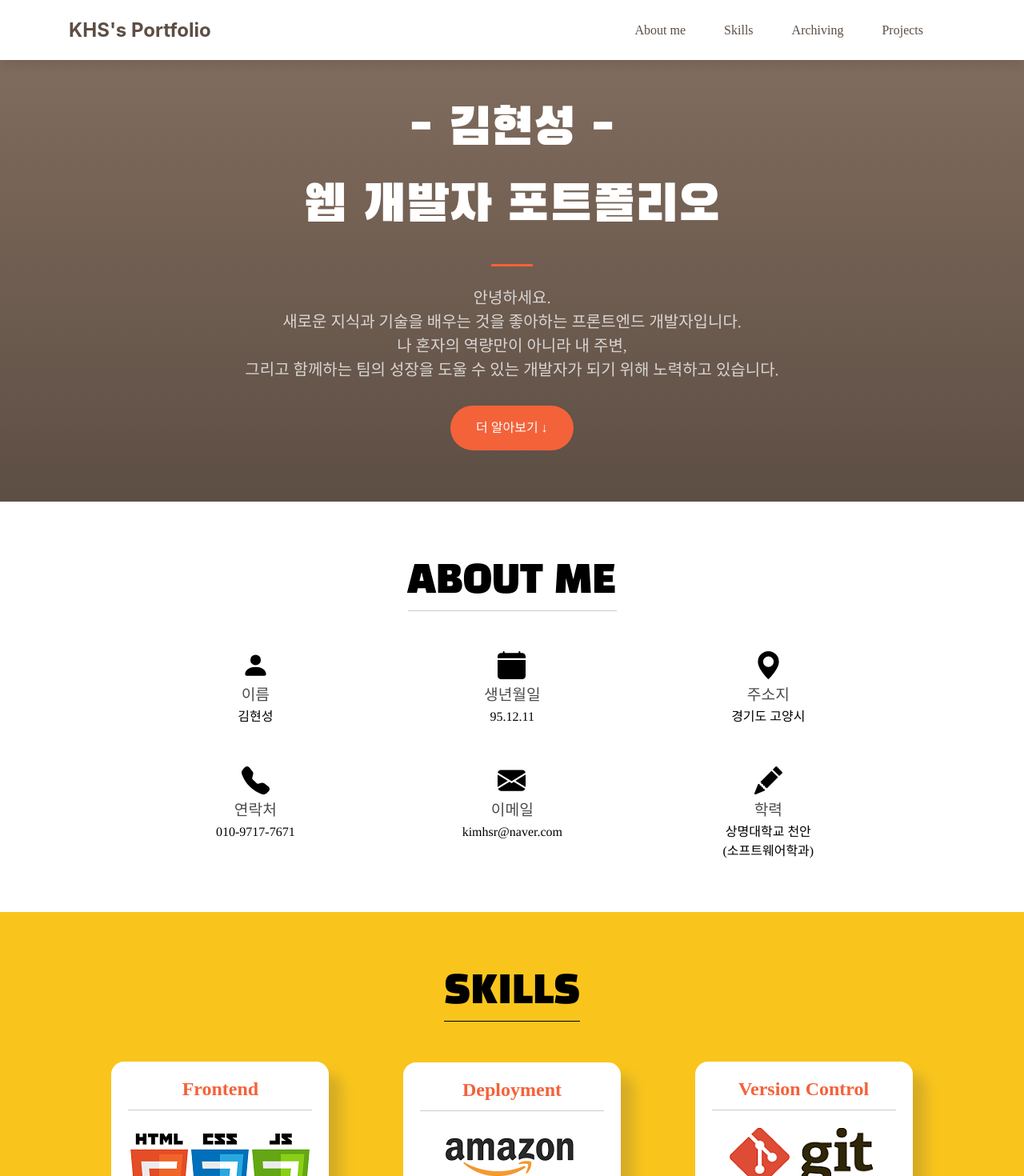
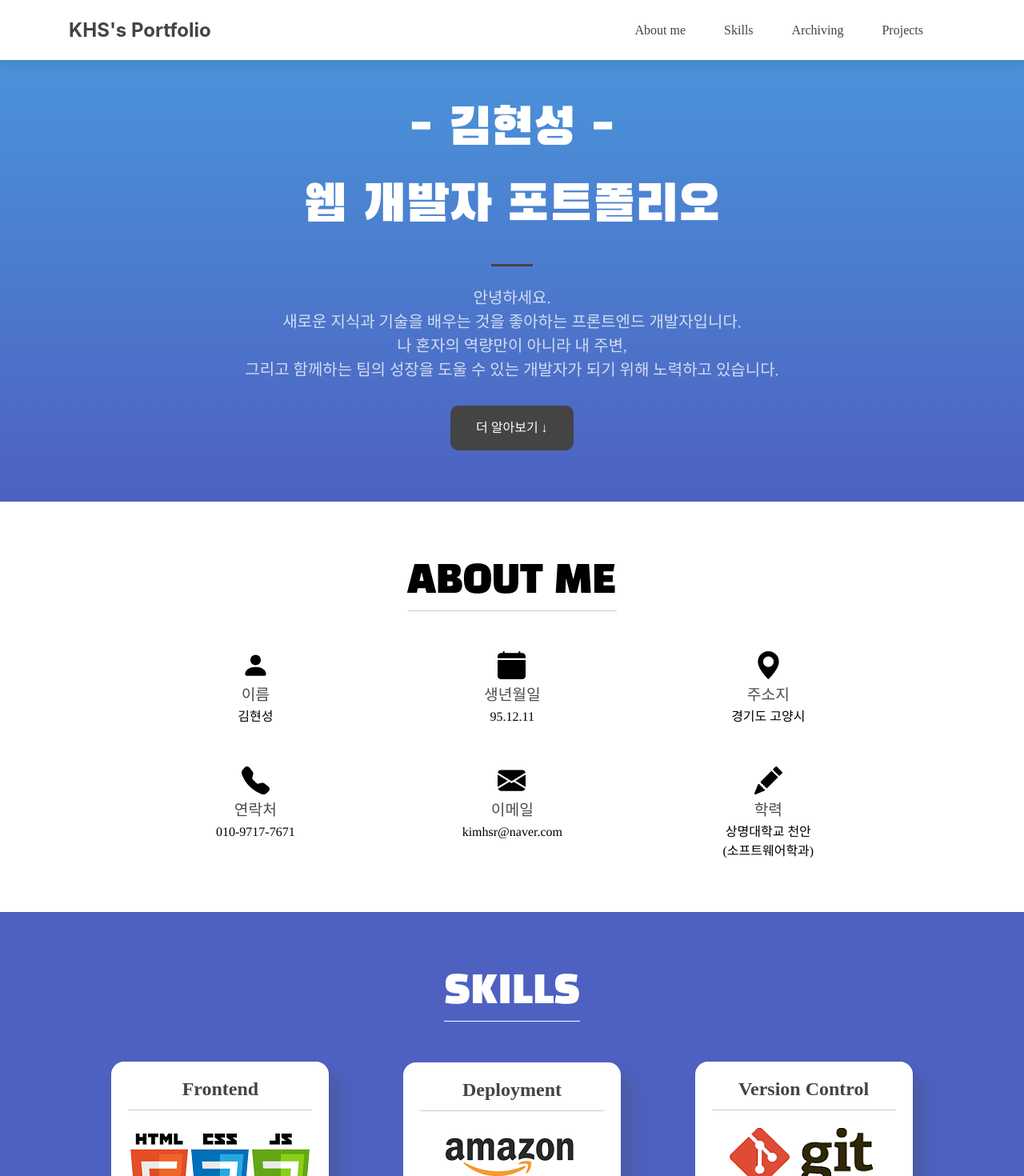
Before and after one commit to kimhsr/khs-portfolio, a React (Create React App) app: page / in a window 1280 px wide. Shown: the top 1470 px of the page at 80% size. Built offline with nearby package versions, Linux system fonts and the light colour scheme; a web font is replaced by a local one.

Commit message:
배경색 글자색 변경 및 Link 위치 조절

```diff
--- a/src/components/Banner.css
+++ b/src/components/Banner.css
@@ -1,5 +1,5 @@
 .bannerBackground {
-  background: linear-gradient(#857061, #5d4e44);
+  background-image: linear-gradient(to bottom, #499add, #4e61c0);
   width: 100%;
   padding: 4rem 0rem;
 }
@@ -28,7 +28,7 @@
   width: 3.25rem;
   margin: 1.5rem auto;
   border: none;
-  border-top: 0.2rem solid #f4623a;
+  border-top: 0.2rem solid #444;
 }
 
 .bannerTextBottom {
@@ -45,8 +45,8 @@
   margin-top: 30px;
   padding: 1rem 2rem;
   border: none;
-  border-radius: 10rem;
-  background-color: #f4623a;
+  border-radius: 10px;
+  background-color: #444;
   text-decoration: none;
   color: #fff;
   line-height: 1.5;
@@ -55,7 +55,7 @@
 }
 
 .bannerButton:hover {
-  background-color: #f24516;
+  background-color: #05112a;
 }
 
 @media screen and (max-width: 992px) {
--- a/src/components/Banner.js
+++ b/src/components/Banner.js
@@ -23,7 +23,7 @@ function Banner() {
             그리고 함께하는 팀의 성장을 도울 수 있는 개발자가 되기 위해 노력하고
             있습니다.
           </div>
-          <Link to="aboutScroll" spy={true} smooth={true} offset={-75}>
+          <Link to="aboutScroll" spy={true} smooth={true} offset={-70}>
             <div className="bannerButton">더 알아보기 ↓</div>
           </Link>
         </div>
--- a/src/components/Nav.css
+++ b/src/components/Nav.css
@@ -13,35 +13,6 @@ ul {
   width: 100%;
 }
 
-.nav__white {
-  background-color: #fff;
-}
-
-.nav__black {
-  color: #5d4e44 !important;
-}
-
-.nav__black:hover {
-  color: #f4623a !important;
-}
-
-.nav__white {
-  background-color: #fff;
-}
-
-.nav__black {
-  color: #5d4e44 !important;
-}
-
-.nav__black:hover {
-  color: #f4623a !important;
-}
-
-.nav {
-  z-index: 1000;
-  width: 100%;
-}
-
 .nav__header {
   display: flex;
   align-items: center;
@@ -53,13 +24,13 @@ ul {
   display: inline-block;
   font-weight: 700;
   font-size: 1.5rem;
-  color: #5d4e44;
+  color: #444;
   line-height: 2rem;
   cursor: pointer;
 }
 
 .nav__logo:hover {
-  color: #f4623a;
+  color: #4e61c0;
 }
 .nav__toggle {
   font-size: 1.5rem;
@@ -74,15 +45,14 @@ ul {
 }
 
 .links {
-  color: #5d4e44;
+  color: #444;
   font-size: 1rem;
   font-family: "SpoqaHanSansNeo-Bold";
   display: block;
   padding: 0.3rem 1rem;
-  transition: var(--transition);
 }
 .links:hover {
-  color: #f4623a;
+  color: #4e61c0;
 }
 .links__container {
   height: 0;
--- a/src/components/Nav.js
+++ b/src/components/Nav.js
@@ -60,16 +60,16 @@ function Nav() {
                 </li>
               );
             })} */}
-            <Link to="aboutScroll" spy={true} smooth={true} offset={-75}>
+            <Link to="aboutScroll" spy={true} smooth={true} offset={-70}>
               <div className="links">About me</div>
             </Link>
-            <Link to="skillsScroll" spy={true} smooth={true} offset={-75}>
+            <Link to="skillsScroll" spy={true} smooth={true} offset={-70}>
               <div className="links">Skills</div>
             </Link>
-            <Link to="archivingScroll" spy={true} smooth={true} offset={-75}>
+            <Link to="archivingScroll" spy={true} smooth={true} offset={-70}>
               <div className="links">Archiving</div>
             </Link>
-            <Link to="projectsScroll" spy={true} smooth={true} offset={-75}>
+            <Link to="projectsScroll" spy={true} smooth={true} offset={-70}>
               <div className="links">Projects</div>
             </Link>
           </ul>
--- a/src/components/Skills.css
+++ b/src/components/Skills.css
@@ -1,5 +1,5 @@
 .skillsBackground {
-  background-color: #f9c51d;
+  background-color: #4e61c0;
   width: 100%;
   padding: 4rem 0rem;
 }
@@ -21,8 +21,8 @@
 .skillsText {
   font-family: "BlackHanSans-Regular";
   font-size: 3rem;
-  color: black;
-  border-bottom: 1px solid #000000;
+  color: white;
+  border-bottom: 1px solid white;
   margin-bottom: 50px;
 }
 
@@ -66,7 +66,7 @@
   border-bottom: 1px solid #ccc;
   font-size: 1.5rem;
   font-family: "Noto Sans KR";
-  color: #f4623a;
+  color: #444;
   font-weight: 700;
   margin-bottom: 30px;
 }
```
